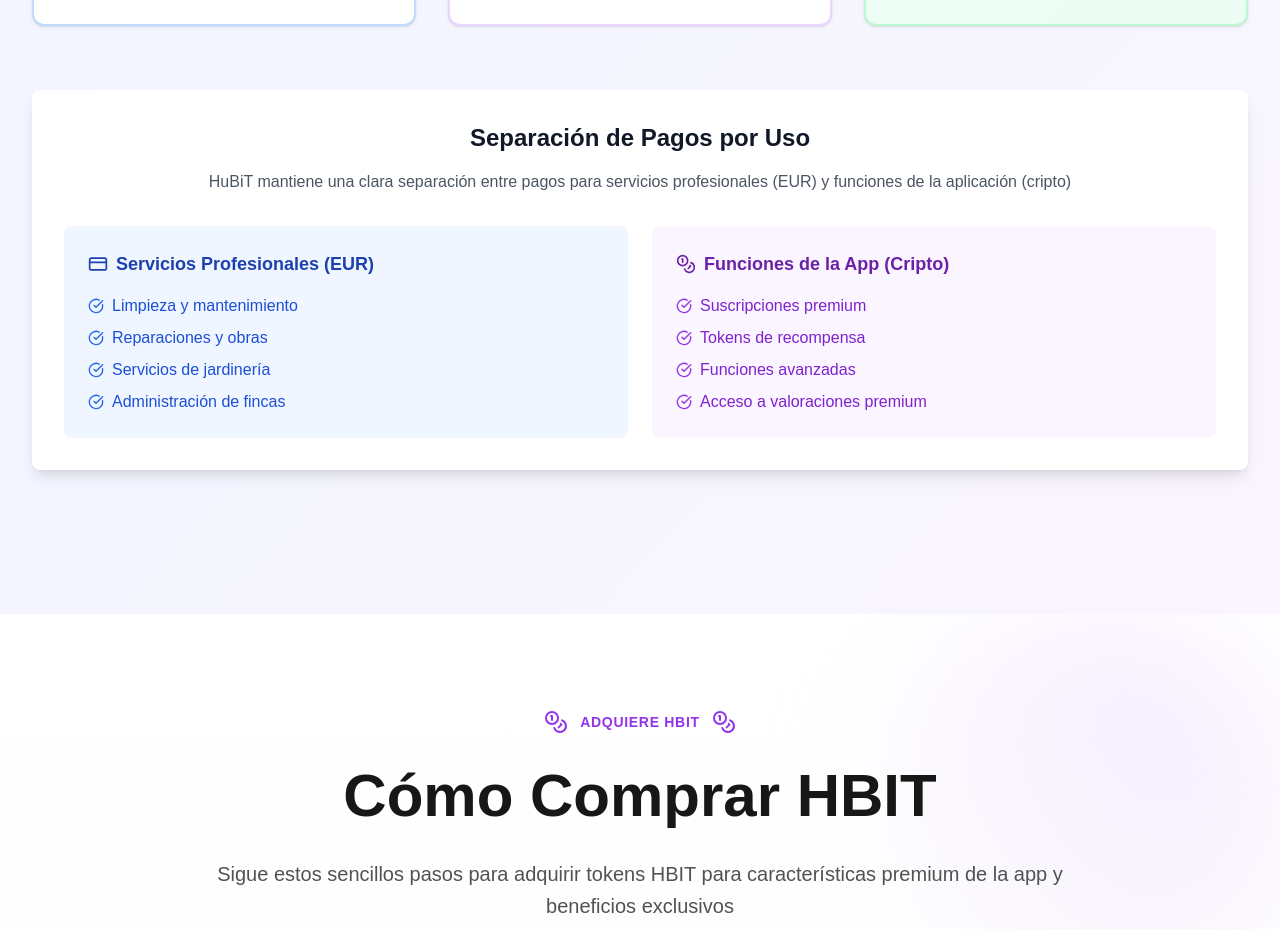
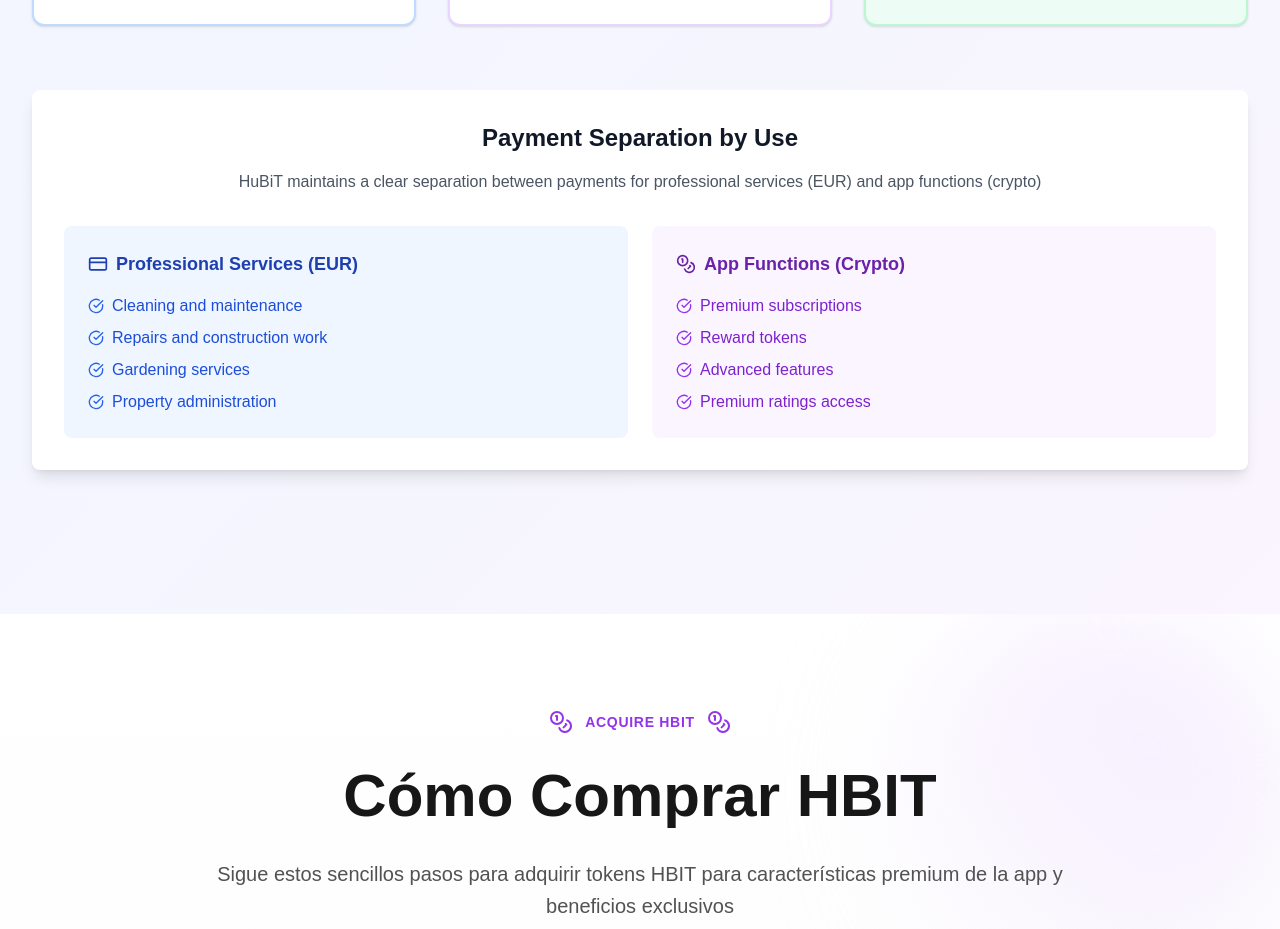
Before and after one commit to Hubit85/HubitApp, a Next.js app: page / in a window 1280 px wide. Shown: the part 4128-5057 px from the top of the page. Built offline with nearby package versions, Linux system fonts and the light colour scheme.

Commit message:
feat(homepage): Translate acquire HBIT header and payment sections

```diff
--- a/src/pages/index.tsx
+++ b/src/pages/index.tsx
@@ -412,34 +412,34 @@ export default function Home() {
 
               <div className="bg-white rounded-lg p-8 shadow-lg mb-16">
                 <h3 className="text-2xl font-bold text-gray-900 text-center mb-4">
-                  Separación de Pagos por Uso
+                  {t("paymentSeparationByUse")}
                 </h3>
                 <p className="text-gray-600 text-center mb-8">
-                  HuBiT mantiene una clara separación entre pagos para servicios profesionales (EUR) y funciones de la aplicación (cripto)
+                  {t("paymentSeparationDescription")}
                 </p>
                 <div className="grid grid-cols-1 md:grid-cols-2 gap-6">
                   <div className="bg-blue-50 rounded-lg p-6">
                     <h4 className="text-lg font-semibold text-blue-800 mb-4 flex items-center">
                       <CreditCard className="h-5 w-5 mr-2" />
-                      Servicios Profesionales (EUR)
+                      {t("professionalServicesEur")}
                     </h4>
                     <ul className="space-y-2 text-blue-700">
-                      <li className="flex items-center"><CheckCircle className="h-4 w-4 mr-2 text-blue-600" />Limpieza y mantenimiento</li>
-                      <li className="flex items-center"><CheckCircle className="h-4 w-4 mr-2 text-blue-600" />Reparaciones y obras</li>
-                      <li className="flex items-center"><CheckCircle className="h-4 w-4 mr-2 text-blue-600" />Servicios de jardinería</li>
-                      <li className="flex items-center"><CheckCircle className="h-4 w-4 mr-2 text-blue-600" />Administración de fincas</li>
+                      <li className="flex items-center"><CheckCircle className="h-4 w-4 mr-2 text-blue-600" />{t("cleaningAndMaintenance")}</li>
+                      <li className="flex items-center"><CheckCircle className="h-4 w-4 mr-2 text-blue-600" />{t("repairsAndWorks")}</li>
+                      <li className="flex items-center"><CheckCircle className="h-4 w-4 mr-2 text-blue-600" />{t("gardeningServices")}</li>
+                      <li className="flex items-center"><CheckCircle className="h-4 w-4 mr-2 text-blue-600" />{t("propertyAdministration")}</li>
                     </ul>
                   </div>
                   <div className="bg-purple-50 rounded-lg p-6">
                     <h4 className="text-lg font-semibold text-purple-800 mb-4 flex items-center">
                       <Coins className="h-5 w-5 mr-2" />
-                      Funciones de la App (Cripto)
+                      {t("appFunctionsCrypto")}
                     </h4>
                     <ul className="space-y-2 text-purple-700">
-                      <li className="flex items-center"><CheckCircle className="h-4 w-4 mr-2 text-purple-600" />Suscripciones premium</li>
-                      <li className="flex items-center"><CheckCircle className="h-4 w-4 mr-2 text-purple-600" />Tokens de recompensa</li>
-                      <li className="flex items-center"><CheckCircle className="h-4 w-4 mr-2 text-purple-600" />Funciones avanzadas</li>
-                      <li className="flex items-center"><CheckCircle className="h-4 w-4 mr-2 text-purple-600" />Acceso a valoraciones premium</li>
+                      <li className="flex items-center"><CheckCircle className="h-4 w-4 mr-2 text-purple-600" />{t("premiumSubscriptions")}</li>
+                      <li className="flex items-center"><CheckCircle className="h-4 w-4 mr-2 text-purple-600" />{t("rewardTokens")}</li>
+                      <li className="flex items-center"><CheckCircle className="h-4 w-4 mr-2 text-purple-600" />{t("advancedFeatures")}</li>
+                      <li className="flex items-center"><CheckCircle className="h-4 w-4 mr-2 text-purple-600" />{t("premiumRatingsAccess")}</li>
                     </ul>
                   </div>
                 </div>
@@ -458,7 +458,7 @@ export default function Home() {
               <div className="text-center mb-20">
                 <div className="inline-flex items-center gap-3 mb-8">
                   <Coins className="w-6 h-6 text-purple-600" />
-                  <span className="text-purple-600 font-semibold tracking-wider uppercase text-sm">Adquiere HBIT</span>
+                  <span className="text-purple-600 font-semibold tracking-wider uppercase text-sm">{t("acquireHbit")}</span>
                   <Coins className="w-6 h-6 text-purple-600" />
                 </div>
                 <h2 className="text-5xl md:text-6xl font-black text-neutral-900 mb-8">
```
